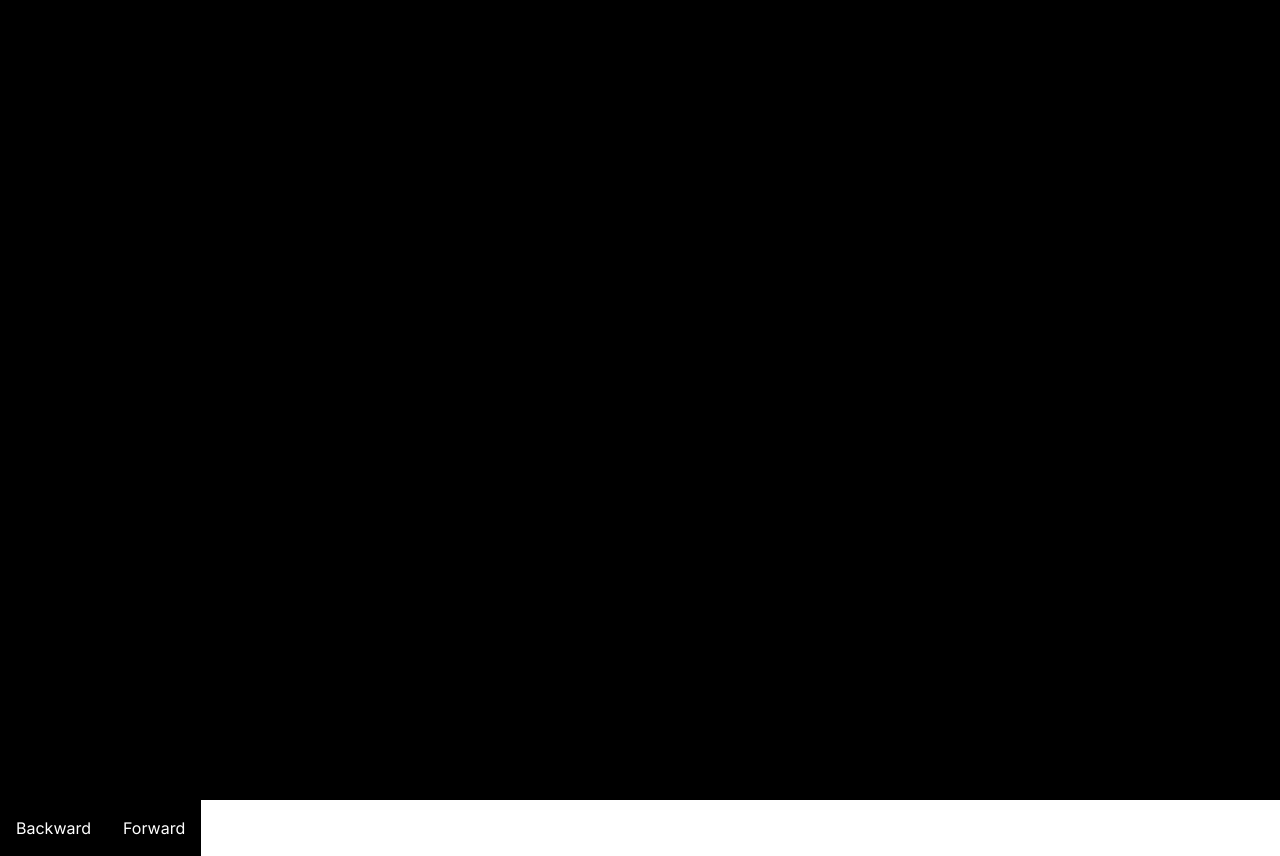
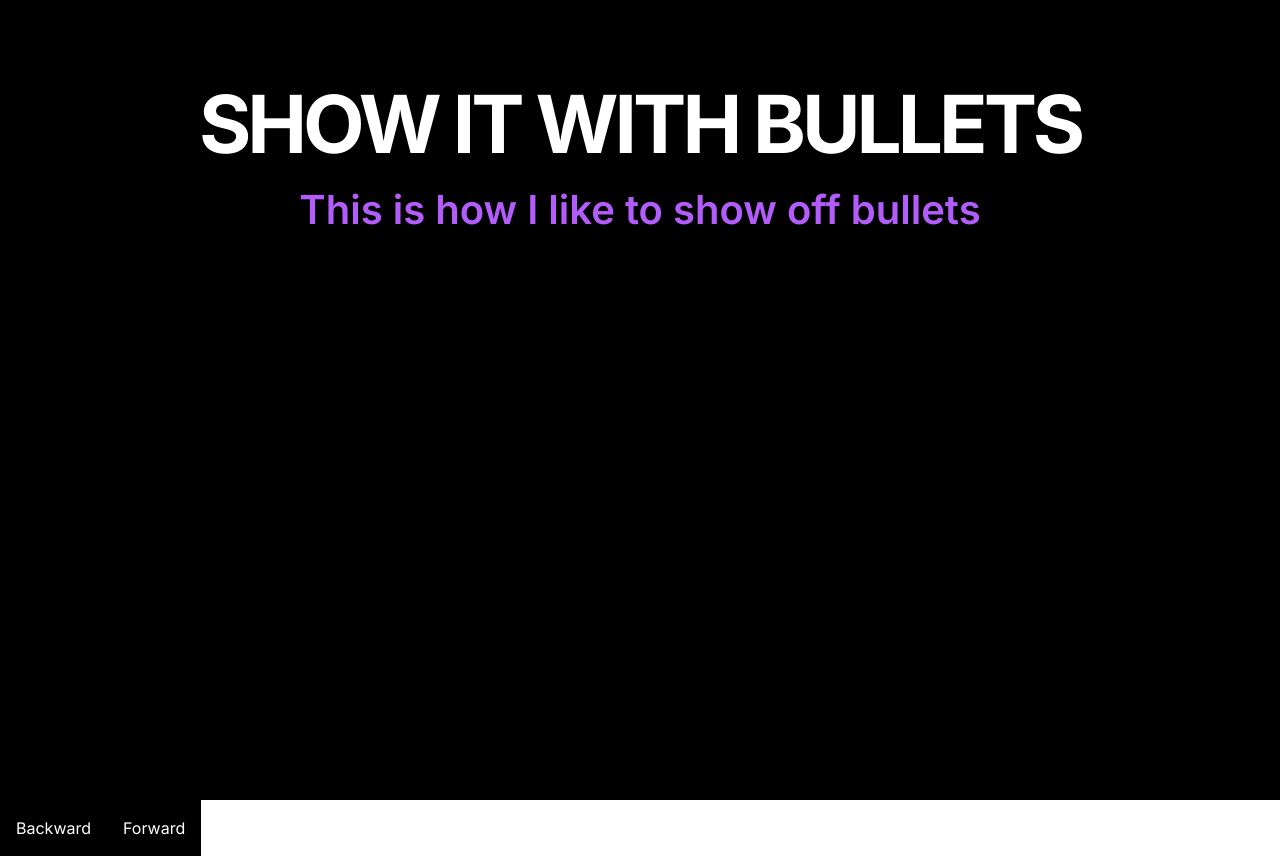
Before and after one commit to HBerglund/presoJS, a React (Create React App) app: page / in a window 1280 px wide. Built offline with nearby package versions, Linux system fonts and the light colour scheme.

Commit message:
styled bullet slide + start build click to show bullets

```diff
--- a/src/App.tsx
+++ b/src/App.tsx
@@ -2,6 +2,7 @@ import React, { useEffect, useState } from 'react';
 import classNames from 'classnames';
 import { slides, SlideType } from './data';
 import BulletSlide from './Slides/BulletSlide';
+import Bullet from './Components/Bullet';
 
 function App() {
   const [current, setCurrent] = useState<number>(0);
@@ -60,7 +61,12 @@ function App() {
 
   return (
     <div>
-      <div>{totalSlides[current]}</div>
+      <BulletSlide
+        title='Show it with bullets'
+        subTitle='This is how I like to show off bullets'
+        bullets={bullets}
+      />
+      {/* <div>{totalSlides[current]}</div> */}
       <div className={classNames('flex')}>
         <button
           className={classNames('bg-black text-white p-4')}
--- a/src/Components/Bullet.tsx
+++ b/src/Components/Bullet.tsx
@@ -1,14 +1,16 @@
 import React from 'react';
 
-interface Props {
+interface BulletProps {
   content: string;
 }
 
-const Bullet = (props: Props) => {
+const Bullet = (props: BulletProps) => {
   return (
-    <div className='flex items-center mt-2 mb-2'>
-      <div className='w-4 h-4 bg-black mr-6'></div>
-      <span className='text-body text-textPrimary uppercase font-bold'>
+    <div className='flex items-center mt-4 mb-2'>
+      <div className='p-1 bg-gradient-to-l from-primary to-secondary rounded-full mr-6'>
+        <div className='w-6 h-6 rounded-full bg-background'></div>
+      </div>
+      <span className='text-md text-textPrimary font-semibold'>
         {props.content}
       </span>
     </div>
--- a/src/Slides/BulletSlide.tsx
+++ b/src/Slides/BulletSlide.tsx
@@ -1,28 +1,58 @@
-import React from 'react';
+import React, { useCallback, useEffect, useState } from 'react';
 import Bullet from '../Components/Bullet';
 import SlideParent from '../Components/SlideParent';
 
-interface Props {
+interface BulletSlideProps {
   title?: string;
   subTitle?: string;
   bullets: string[];
 }
 
-const BulletSlide = (props: Props) => {
+const BulletSlide = ({ title, subTitle, bullets }: BulletSlideProps) => {
+  const [visibleBullets, setVisibleBullets] = useState<string[]>([]);
+  const [nextBullet, setNextBullet] = useState(0);
+  let allBulletsVisible = false; // Might need to be a state
+
+  const keyPress = useCallback(
+    (e: KeyboardEvent) => {
+      if (e.key === 'ArrowRight' || e.key === 'Enter') {
+        if (nextBullet < bullets.length) {
+          setVisibleBullets((prev) => [...prev, bullets[nextBullet]]);
+          setNextBullet((prev) => prev + 1);
+        } else {
+          allBulletsVisible = true;
+        }
+        e.preventDefault();
+      }
+    },
+    // eslint-disable-next-line react-hooks/exhaustive-deps
+    [visibleBullets]
+  );
+
+  useEffect(() => {
+    window.addEventListener('keyup', keyPress);
+    return () => window.removeEventListener('keyup', keyPress);
+  }, [keyPress]);
+
+  console.log(visibleBullets);
+  console.log(nextBullet);
+
   return (
     <SlideParent>
-      <div className='flex flex-col items-start'>
-        {props.title ? (
-          <span className='text-lg text-textPrimary'>{props.title}</span>
-        ) : null}
-        {props.subTitle ? (
-          <span className='text-md text-textPrimary mt-4'>
-            {props.subTitle}
+      <div className='flex flex-col items-start h-full w-full'>
+        {title && (
+          <span className='text-lg text-textPrimary uppercase tracking-heading font-bold text-center w-full'>
+            {title}
           </span>
-        ) : null}
-        <div className='flex grow flex-col flex-wrap mt-12'>
-          {props.bullets.map((bulletContent) => (
-            <Bullet content={bulletContent} />
+        )}
+        {subTitle && (
+          <span className='text-md text-primary text-center font-semibold w-full mt-4'>
+            {subTitle}
+          </span>
+        )}
+        <div className='flex h-full flex-col flex-wrap mt-16'>
+          {visibleBullets.map((bullet: string, i: number) => (
+            <Bullet key={i} content={bullet} />
           ))}
         </div>
       </div>
--- a/tailwind.config.js
+++ b/tailwind.config.js
@@ -11,6 +11,9 @@ module.exports = {
       lg: ['5rem', { lineHeight: '1.1' }],
       md: ['2.5rem', { lineHeight: '1.3' }],
       body: ['1.75rem', { lineHeight: '1.4' }],
+    },
+    letterSpacing: {
+      heading: '-.05em',
     },
     extend: {
       spacing: {
@@ -27,7 +30,7 @@ module.exports = {
         tertiary: '#4C65F7',
         textPrimary: '#FFF',
         textSecondary: '#b2b2b2',
-        textAlternative: '#6CB4E0',
+        textAlternative: '#B25CFA',
       },
     },
   },
```
